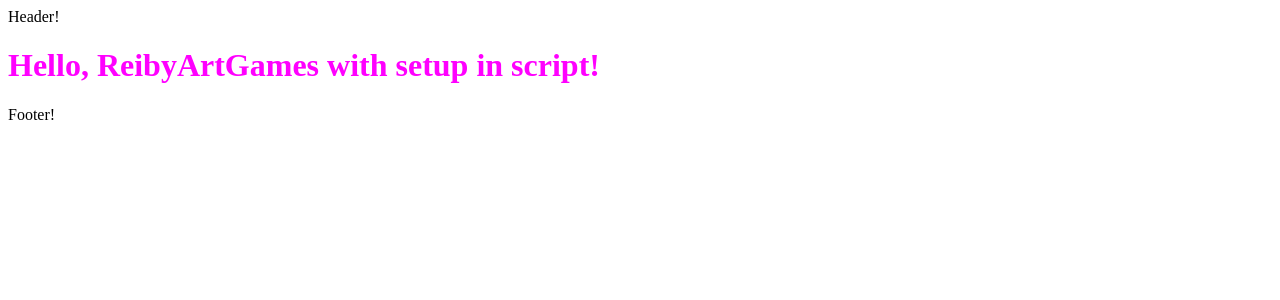
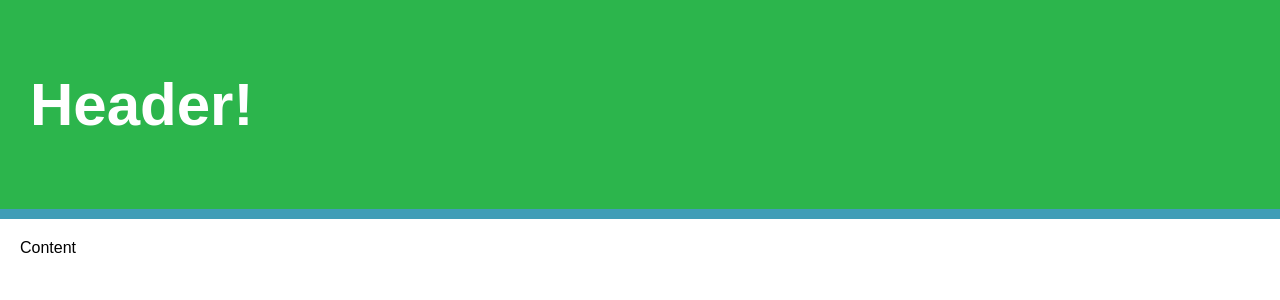
Before and after one commit to ReibyArt/Udemy-Vue3-Pinia-Firebase-Course, a Vue app in the folder Section 4 - Components And Nodes/: page / in a window 1280 px wide. Shown: the top 300 px of the page. Built offline with nearby package versions, Linux system fonts and the light colour scheme.

Commit message:
Add Style Our App.vue and Header.vue

```diff
--- a/Section 4 - Components And Nodes/index.html
+++ b/Section 4 - Components And Nodes/index.html
@@ -1,13 +1,23 @@
 <!DOCTYPE html>
 <html lang="">
+
 <head>
   <meta charset="UTF-8">
   <link rel="icon" href="/favicon.ico">
   <meta name="viewport" content="width=device-width, initial-scale=1.0">
+  <link rel="preconnect" href="https://fonts.googleapis.com">
+  <link rel="preconnect" href="https://fonts.gstatic.com" crossorigin>
+  <link
+    href="https://fonts.googleapis.com/css2?family=Pacifico&family=Roboto:ital,wdth,wght@0,75..100,700;1,75..100,700&display=swap"
+    rel="stylesheet">
+
+
   <title>Vite App</title>
 </head>
+
 <body>
   <div id="app"></div>
   <script type="module" src="/src/main.js"></script>
 </body>
+
 </html>
--- a/Section 4 - Components And Nodes/src/App.vue
+++ b/Section 4 - Components And Nodes/src/App.vue
@@ -1,28 +1,43 @@
 <!-- App -->
  <template>
    <div>
-    <div>
-      <app-header/>
+     <app-header/>
+    <div class="container">
+      <div>
+      Content
+      </div>
     </div>
-     <h1>{{ nameMy }}</h1>
-     <div>
-       <Footer/>
-     </div>
    </div>
 
 
  </template>
 
-
-
 <!-- With Setup in Script! Very nice! -->
-
 <script setup>
 import { ref } from 'vue';
 // GET LOCAL COMPONENT //
 import Footer from './components/header_footer/Footer.vue';
   const nameMy = ref('Hello, ReibyArtGames with setup in script!');
 </script>
+
+
+
+<!-- Style is Global!  -->
+ <!-- Scoped --- this is for a local component! -->
+ <style>
+body {
+  padding: 0;
+  margin: 0;
+  font-family: 'Robot', sans-serif;
+}
+.container{
+  min-height: 84vh;
+  box-sizing: border-box;
+  padding: 20px;
+}
+</style>
+
+
 
 
 
@@ -37,9 +52,3 @@ import Footer from './components/header_footer/Footer.vue';
     }
   }
 </script> -->
-
- <style>
- h1 {
-  color: magenta;
- }
-</style>
--- a/Section 4 - Components And Nodes/src/components/header_footer/Footer.vue
+++ b/Section 4 - Components And Nodes/src/components/header_footer/Footer.vue
@@ -1,7 +1,15 @@
 <template>
   <footer>
     <div>
-      Footer!
+      <h2> Footer!</h2>
     </div>
   </footer>
 </template>
+
+
+<style scoped>
+
+h2 {
+  color: red;
+}
+</style>
--- a/Section 4 - Components And Nodes/src/components/header_footer/Header.vue
+++ b/Section 4 - Components And Nodes/src/components/header_footer/Header.vue
@@ -1,7 +1,19 @@
 <template>
    <header>
     <div>
-        Header!
+        <h1>Header!</h1>
       </div>
    </header>
 </template>
+
+<style scoped>
+
+header {
+   background: #2cb54c;
+   border-bottom: 10px solid #409db7;
+   box-sizing: border-box;
+   padding: 30px;
+   color: white;
+   font-size: 30px;
+  }
+</style>
```
Lines whose indentation alone changed are shown as unchanged.
